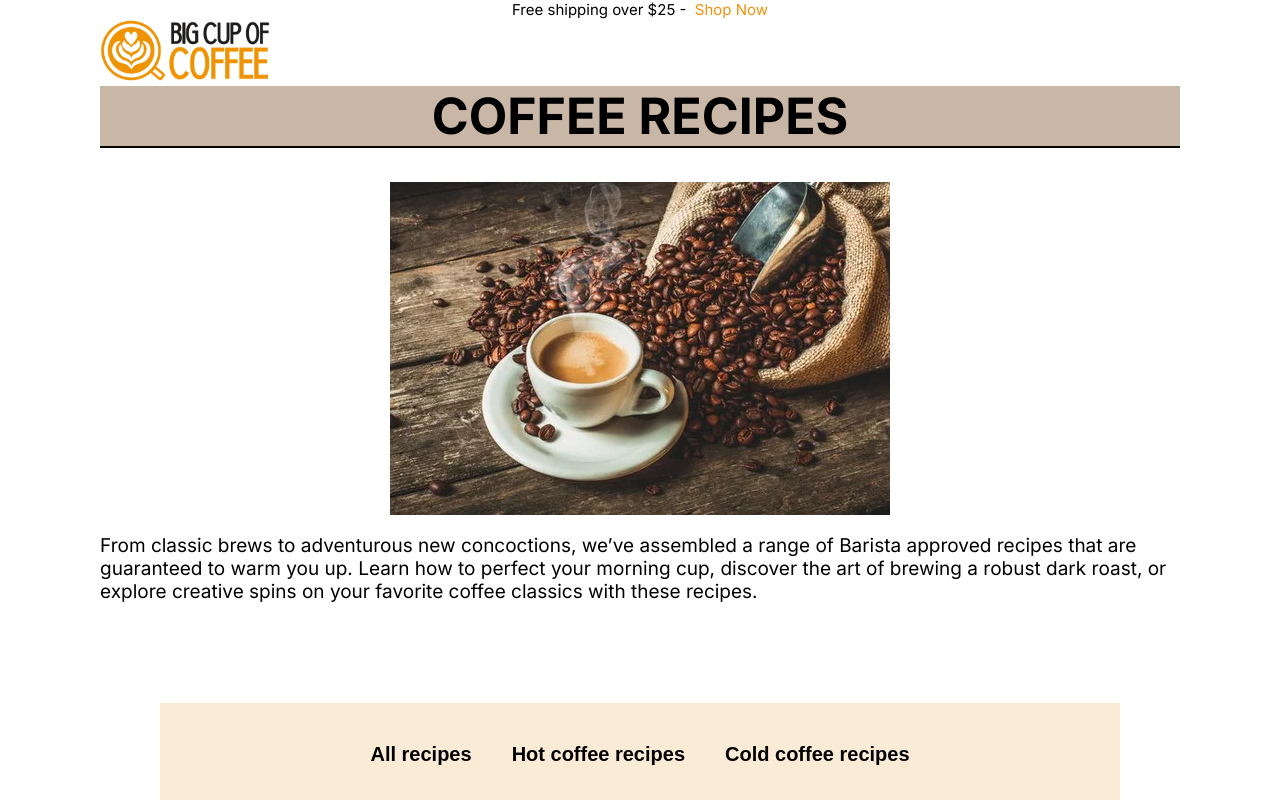
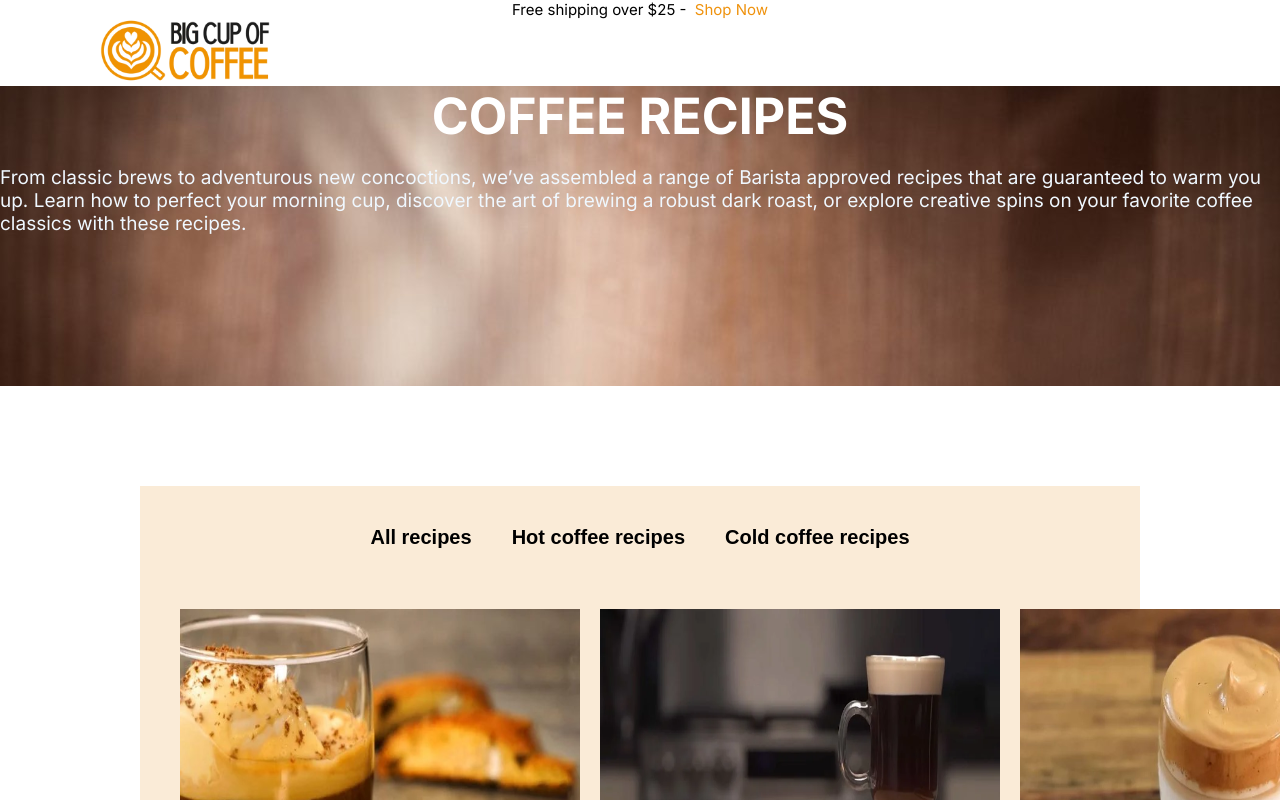
Before and after one commit to Shachiru/Recipes-website, a plain HTML site: page index.html in a window 1280 px wide. Shown: the top 800 px of the page. Drawn offline with Linux system fonts and the light colour scheme.

Commit message:
bg change

```diff
--- a/css/index.css
+++ b/css/index.css
@@ -1,31 +1,30 @@
 body {
   font-family: "Inter", sans-serif;
   margin: 0;
-  padding-inline-start: 100px;
-  padding-inline-end: 100px;
 }
 header {
-  margin-top: 0;
+  margin: 0px 100px;
 }
 .logo-img {
   width: 170px;
   height: 100%;
+  margin: 0;
 }
 .header-shop {
   display: flex;
   justify-content: center;
+  margin: 0px 80px;
 }
 .header-shop p {
   margin: 0;
   font-size: 15px;
+  color: black;
 }
 #topic {
   font-size: 50px;
   text-align: center;
-  color: black;
-  background-color: #c8b6a6;
-  border-bottom: 2px solid black;
-  margin-top: 0%;
+  color: white;
+  margin: 0px 100px 20px;
 }
 .button {
   background: none;
@@ -37,6 +36,7 @@ header {
 }
 p {
   font-size: 19px;
+  color: aliceblue;
 }
 .image-rows {
   align-items: center;
@@ -45,11 +45,19 @@ p {
   justify-content: space-evenly;
 }
 .container {
-  margin: 100px 60px;
+  margin: 100px 140px;
   padding: 20px;
   border: 1px solid none;
   height: auto;
   background-color: antiquewhite;
+}
+.image1 {
+  background-image: url("/assets/images/coffee-bg.jpg");
+  margin-left: auto;
+  margin-right: auto;
+  height: 300px;
+  display: block;
+  width: fit-content;
 }
 a img {
   width: 400px;
--- a/index.html
+++ b/index.html
@@ -30,16 +30,11 @@
       alt="logo"
       class="logo-img"
     />
+  </header>
 
-    <h1 id="topic">COFFEE RECIPES</h1>
-  </header>
   <body>
-    <div>
-      <img
-        src="/assets/images/coffee.jpeg"
-        alt="coffee"
-        style="margin-left: auto; margin-right: auto; display: block"
-      />
+    <div class="image1">
+      <h1 id="topic">COFFEE RECIPES</h1>
       <p>
         From classic brews to adventurous new concoctions, we’ve assembled a
         range of Barista approved recipes that are guaranteed to warm you up.
@@ -62,6 +57,7 @@
               alt="affogato coffee"
             />
           </a>
+
           <a href="/pages/irish-coffee-recipe.html" target="_blank">
             <img
               src="/assets/images/irish-coffee-recipe.jpg"
```
Also changed, not shown: assets/images/coffee-bg.jpg (added).
